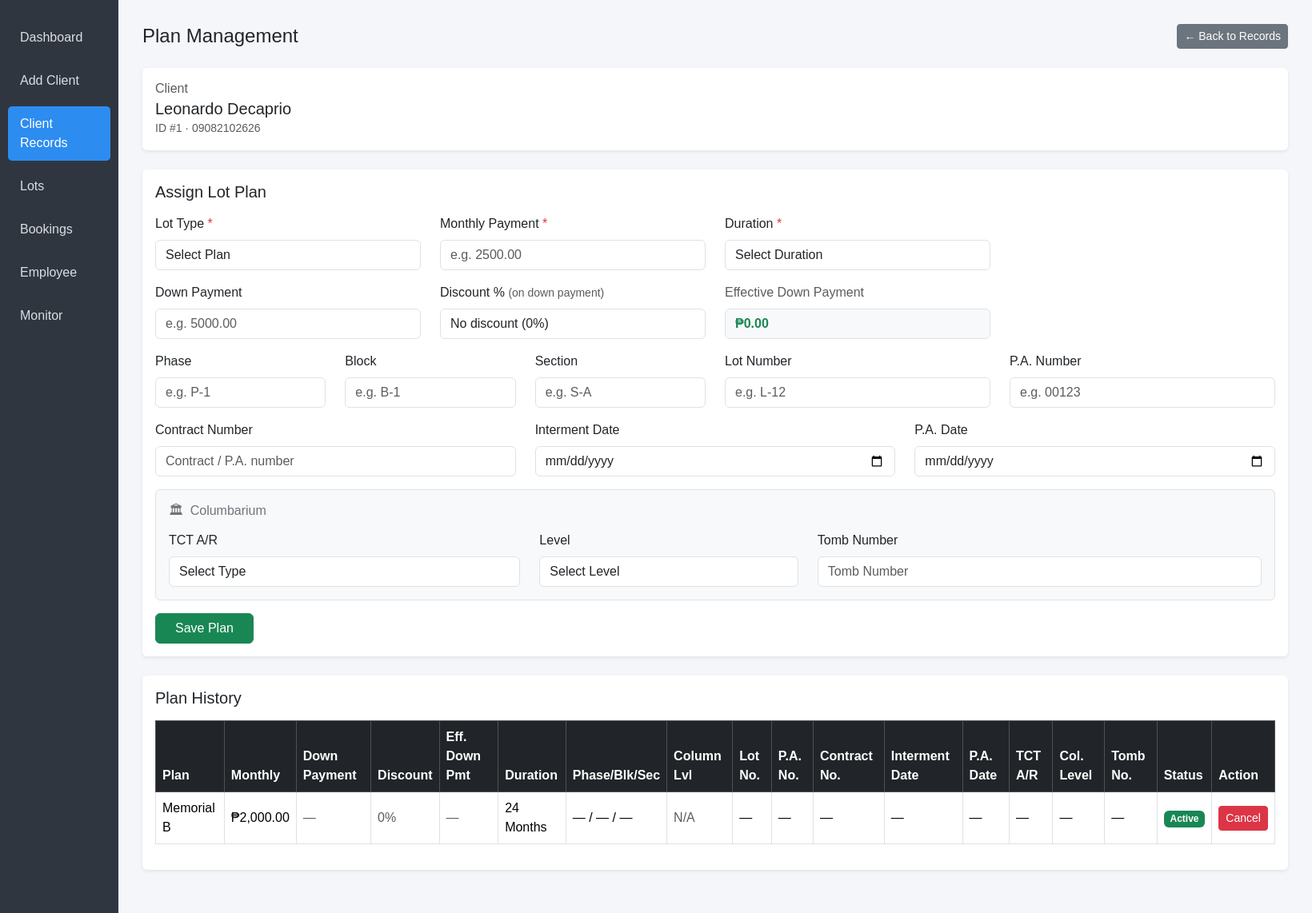
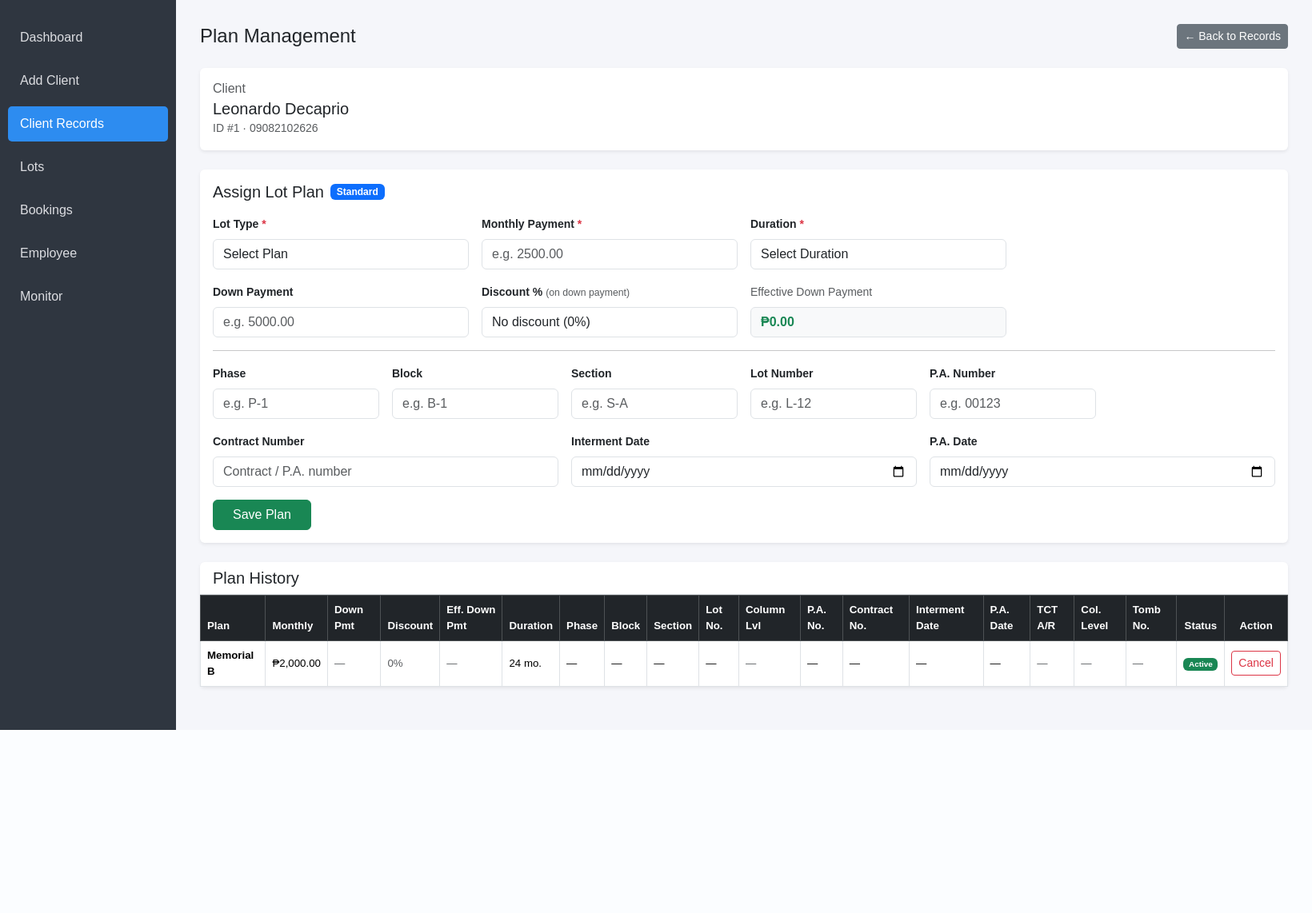
Before and after one commit to Mito2399/GG, a Django app: page /plan/1/ in a window 1640 px wide. Shown: the part 60-1202 px from the top of the page at 80% size. After the commit the page ends 973 px from the top, so only its background shows below. Run offline with Django 5.2, Linux system fonts and the light colour scheme; a user stored in the database is signed in; data comes from the database, SQL or seed files in the repository; some libraries are stand-ins or nearby versions.

Commit message:
Update plan.html

```diff
--- a/GG/app/templates/app/plan.html
+++ b/GG/app/templates/app/plan.html
@@ -21,139 +21,170 @@
 
 <!-- ── Assign Plan Form ──────────────────────────────────────────────────── -->
 <div class="card shadow-sm border-0 mb-4 no-print"><div class="card-body">
-  <h5 class="mb-3">Assign Lot Plan</h5>
+
+  <div class="d-flex align-items-center mb-3 gap-2">
+    <h5 class="mb-0">Assign Lot Plan</h5>
+    <span class="badge bg-primary" id="plan-mode-badge">Standard</span>
+  </div>
+
   <form method="POST" action="{% url 'plan' client.pk %}">
     {% csrf_token %}
 
-    <!-- Row 1: Plan details -->
-    <div class="row mb-3">
+    <!-- Row 1: Plan + Payment + Duration -->
+    <div class="row g-3 mb-3">
       <div class="col-md-3">
-        <label class="form-label">Lot Type <span class="text-danger">*</span></label>
+        <label class="form-label small fw-semibold">Lot Type <span class="text-danger">*</span></label>
         {{ form.plan }}
         {% if form.plan.errors %}<div class="text-danger small mt-1">{{ form.plan.errors.0 }}</div>{% endif %}
       </div>
       <div class="col-md-3">
-        <label class="form-label">Monthly Payment <span class="text-danger">*</span></label>
+        <label class="form-label small fw-semibold">Monthly Payment <span class="text-danger">*</span></label>
         {{ form.monthly_payment }}
         {% if form.monthly_payment.errors %}<div class="text-danger small mt-1">{{ form.monthly_payment.errors.0 }}</div>{% endif %}
       </div>
       <div class="col-md-3">
-        <label class="form-label">Duration <span class="text-danger">*</span></label>
+        <label class="form-label small fw-semibold">Duration <span class="text-danger">*</span></label>
         {{ form.duration }}
         {% if form.duration.errors %}<div class="text-danger small mt-1">{{ form.duration.errors.0 }}</div>{% endif %}
       </div>
     </div>
 
-    <!-- Row 2: Down payment + discount -->
-    <div class="row mb-3">
+    <!-- Row 2: Down payment + discount + preview -->
+    <div class="row g-3 mb-3">
       <div class="col-md-3">
-        <label class="form-label">Down Payment</label>
+        <label class="form-label small fw-semibold">Down Payment</label>
         {{ form.down_payment }}
         {% if form.down_payment.errors %}<div class="text-danger small mt-1">{{ form.down_payment.errors.0 }}</div>{% endif %}
       </div>
       <div class="col-md-3">
-        <label class="form-label">Discount %
-          <small class="text-muted">(on down payment)</small>
-        </label>
+        <label class="form-label small fw-semibold">Discount % <small class="text-muted fw-normal">(on down payment)</small></label>
         {{ form.discount_percent }}
         {% if form.discount_percent.errors %}<div class="text-danger small mt-1">{{ form.discount_percent.errors.0 }}</div>{% endif %}
       </div>
       <div class="col-md-3 d-flex align-items-end">
         <div class="w-100">
-          <label class="form-label text-muted">Effective Down Payment</label>
+          <label class="form-label small text-muted">Effective Down Payment</label>
           <div class="form-control bg-light text-success fw-semibold" id="effective-dp-preview">₱0.00</div>
         </div>
       </div>
     </div>
 
-    <!-- Row 3: Standard lot location -->
-    <div class="row mb-3">
+    <hr class="my-3">
+
+    <!-- ── DYNAMIC location fields ──────────────────────────────────────── -->
+
+    <!-- GROUP A: Standard lots — Phase, Block, Section, Lot No., P.A. No. -->
+    <div id="group-standard">
+      <div class="row g-3 mb-3">
         <div class="col-md-2">
-        <label class="form-label">Phase</label>{{ form.phase }}
+          <label class="form-label small fw-semibold">Phase</label>
+          {{ form.phase }}
         </div>
         <div class="col-md-2">
-        <label class="form-label">Block</label>{{ form.block }}
+          <label class="form-label small fw-semibold">Block</label>
+          {{ form.block }}
         </div>
         <div class="col-md-2">
-        <label class="form-label">Section</label>{{ form.section }}
+          <label class="form-label small fw-semibold">Section</label>
+          {{ form.section }}
         </div>
-      <div class="col-md-3">
-        <label class="form-label">Lot Number</label>{{ form.lot_number }}
+        <div class="col-md-2">
+          <label class="form-label small fw-semibold">Lot Number</label>
+          {{ form.lot_number }}
         </div>
-      <div class="col-md-3">
-        <label class="form-label">P.A. Number</label>{{ form.pa_number }}
+        <div class="col-md-2">
+          <label class="form-label small fw-semibold">P.A. Number</label>
+          {{ form.pa_number }}
+        </div>
       </div>
     </div>
 
-    <!-- Row 3b: Column Level — only for THS / THTC -->
-    <div class="row mb-3 d-none" id="column-level-row">
-      <div class="col-md-3">
-        <label class="form-label fw-semibold text-primary">
-          Column Level
-          <small class="text-muted fw-normal">(THS / THTC)</small>
-        </label>
+    <!-- GROUP B: THS / THTC — Phase, Block, Section, Column Level -->
+    <div id="group-ths" class="d-none">
+      <div class="row g-3 mb-3">
+        <div class="col-md-2">
+          <label class="form-label small fw-semibold">Phase</label>
+          <input type="text" name="phase" class="form-control" placeholder="e.g. P-1" id="ths-phase">
+        </div>
+        <div class="col-md-2">
+          <label class="form-label small fw-semibold">Block</label>
+          <input type="text" name="block" class="form-control" placeholder="e.g. B-1" id="ths-block">
+        </div>
+        <div class="col-md-2">
+          <label class="form-label small fw-semibold">Section</label>
+          <input type="text" name="section" class="form-control" placeholder="e.g. S-A" id="ths-section">
+        </div>
+        <div class="col-md-2">
+          <label class="form-label small fw-semibold text-primary">Column Level</label>
           {{ form.column_level }}
           {% if form.column_level.errors %}<div class="text-danger small mt-1">{{ form.column_level.errors.0 }}</div>{% endif %}
         </div>
       </div>
-
-    <!-- Row 4: Extended tracking -->
-    <div class="row mb-3">
-      <div class="col-md-4">
-        <label class="form-label">Contract Number</label>{{ form.contract_number }}
-      </div>
-      <div class="col-md-4">
-        <label class="form-label">Interment Date</label>{{ form.interment_date }}
-      </div>
-      <div class="col-md-4">
-        <label class="form-label">P.A. Date</label>{{ form.pa_date }}
-      </div>
     </div>
 
-    <!-- Row 5: Columbarium -->
-    <div class="border rounded p-3 mb-3 bg-light">
-      <h6 class="mb-3 text-secondary">
-        <span class="me-1">🏛</span> Columbarium
-      </h6>
-      <div class="row">
-        <div class="col-md-4">
-          <label class="form-label">TCT A/R</label>
+    <!-- GROUP C: TCT A/R (Columbarium) — Type, Level, Tomb Number -->
+    <div id="group-columbarium" class="d-none">
+      <div class="row g-3 mb-3">
+        <div class="col-md-3">
+          <label class="form-label small fw-semibold text-info">TCT A/R Type</label>
           {{ form.columbarium_type }}
           {% if form.columbarium_type.errors %}<div class="text-danger small mt-1">{{ form.columbarium_type.errors.0 }}</div>{% endif %}
         </div>
-        <div class="col-md-3">
-          <label class="form-label">Level</label>
+        <div class="col-md-2">
+          <label class="form-label small fw-semibold text-info">Level</label>
           {{ form.columbarium_level }}
           {% if form.columbarium_level.errors %}<div class="text-danger small mt-1">{{ form.columbarium_level.errors.0 }}</div>{% endif %}
         </div>
-        <div class="col-md-5">
-          <label class="form-label">Tomb Number</label>
+        <div class="col-md-3">
+          <label class="form-label small fw-semibold text-info">Tomb Number</label>
           {{ form.tomb_number }}
           {% if form.tomb_number.errors %}<div class="text-danger small mt-1">{{ form.tomb_number.errors.0 }}</div>{% endif %}
         </div>
       </div>
     </div>
 
+    <!-- Row: Extended tracking — always visible -->
+    <div class="row g-3 mb-3">
+      <div class="col-md-4">
+        <label class="form-label small fw-semibold">Contract Number</label>
+        {{ form.contract_number }}
+      </div>
+      <div class="col-md-4">
+        <label class="form-label small fw-semibold">Interment Date</label>
+        {{ form.interment_date }}
+      </div>
+      <div class="col-md-4">
+        <label class="form-label small fw-semibold">P.A. Date</label>
+        {{ form.pa_date }}
+      </div>
+    </div>
+
+    <div class="mt-2">
       <button type="submit" class="btn btn-success px-4">Save Plan</button>
+    </div>
   </form>
 </div></div>
 
-<!-- ── Current Plans Table ───────────────────────────────────────────────── -->
-<div class="card shadow-sm border-0 mb-4"><div class="card-body">
-  <h5 class="mb-3">Plan History</h5>
+<!-- ── Plan History Table ────────────────────────────────────────────────── -->
+<div class="card shadow-sm border-0 mb-4"><div class="card-body p-0">
+  <div class="px-3 py-2 border-bottom">
+    <h5 class="mb-0">Plan History</h5>
+  </div>
   <div class="table-responsive">
-  <table class="table table-bordered align-middle" style="min-width:1400px;">
+  <table class="table table-hover table-bordered align-middle mb-0" style="font-size:.83rem; min-width:1300px;">
     <thead class="table-dark">
       <tr>
         <th>Plan</th>
         <th>Monthly</th>
-        <th>Down Payment</th>
+        <th>Down Pmt</th>
         <th>Discount</th>
         <th>Eff. Down Pmt</th>
         <th>Duration</th>
-        <th>Phase/Blk/Sec</th>
+        <th>Phase</th>
+        <th>Block</th>
+        <th>Section</th>
+        <th>Lot No.</th>
         <th>Column Lvl</th>
-        <th>Lot No.</th>
         <th>P.A. No.</th>
         <th>Contract No.</th>
         <th>Interment Date</th>
@@ -161,50 +192,72 @@
         <th>TCT A/R</th>
         <th>Col. Level</th>
         <th>Tomb No.</th>
-        <th>Status</th>
-        <th class="no-print">Action</th>
+        <th class="text-center">Status</th>
+        <th class="no-print text-center">Action</th>
       </tr>
     </thead>
     <tbody>
       {% for data in plans %}
       <tr id="plan-row-{{ data.pk }}">
-        <td>{{ data.plan }}</td>
+        <td class="fw-semibold">{{ data.plan }}</td>
         <td>₱{{ data.monthly_payment|floatformat:2|intcomma }}</td>
         <td>
-          {% if data.down_payment %}
-            ₱{{ data.down_payment|floatformat:2|intcomma }}
+          {% if data.down_payment %}₱{{ data.down_payment|floatformat:2|intcomma }}
           {% else %}<span class="text-muted">—</span>{% endif %}
         </td>
         <td>
-          {% if data.discount_percent %}
-            {{ data.discount_percent }}%
+          {% if data.discount_percent %}<span class="text-warning fw-semibold">{{ data.discount_percent }}%</span>
           {% else %}<span class="text-muted">0%</span>{% endif %}
         </td>
         <td>
-          {% if data.effective_down_payment %}
-            ₱{{ data.effective_down_payment|floatformat:2|intcomma }}
+          {% if data.effective_down_payment %}₱{{ data.effective_down_payment|floatformat:2|intcomma }}
           {% else %}<span class="text-muted">—</span>{% endif %}
         </td>
-        <td>{{ data.duration }} Months</td>
-        <td>{{ data.phase|default:"—" }} / {{ data.block|default:"—" }} / {{ data.section|default:"—" }}</td>
+        <td>{{ data.duration }} mo.</td>
+
+        <!-- Location — standard / THS / THTC -->
+        {% if data.plan == "TCT A/R" %}
+          <td colspan="4" class="text-muted small text-center">— Columbarium —</td>
+          <td><span class="text-muted">—</span></td>
+        {% else %}
+          <td>{{ data.phase|default:"—" }}</td>
+          <td>{{ data.block|default:"—" }}</td>
+          <td>{{ data.section|default:"—" }}</td>
           <td>
             {% if data.plan == "THS" or data.plan == "THTC" %}
-            {{ data.column_level|default:"—" }}
+              <span class="text-muted small">—</span>
             {% else %}
-            <span class="text-muted">N/A</span>
+              {{ data.lot_number|default:"—" }}
             {% endif %}
           </td>
-        <td>{{ data.lot_number|default:"—" }}</td>
+          <td>
+            {% if data.plan == "THS" or data.plan == "THTC" %}
+              <span class="badge bg-primary bg-opacity-10 text-primary border border-primary border-opacity-25">
+                {{ data.column_level|default:"—" }}
+              </span>
+            {% else %}
+              <span class="text-muted">—</span>
+            {% endif %}
+          </td>
+        {% endif %}
+
         <td>{{ data.pa_number|default:"—" }}</td>
         <td>{{ data.contract_number|default:"—" }}</td>
         <td>{{ data.interment_date|default:"—" }}</td>
         <td>{{ data.pa_date|default:"—" }}</td>
+
+        <!-- Columbarium — TCT A/R only -->
+        {% if data.plan == "TCT A/R" %}
           <td>{{ data.columbarium_type|default:"—" }}</td>
-        <td>
-          {% if data.columbarium_level %}Level {{ data.columbarium_level }}{% else %}—{% endif %}
-        </td>
+          <td>{% if data.columbarium_level %}Level {{ data.columbarium_level }}{% else %}—{% endif %}</td>
           <td>{{ data.tomb_number|default:"—" }}</td>
-        <td id="plan-status-{{ data.pk }}">
+        {% else %}
+          <td><span class="text-muted">—</span></td>
+          <td><span class="text-muted">—</span></td>
+          <td><span class="text-muted">—</span></td>
+        {% endif %}
+
+        <td class="text-center" id="plan-status-{{ data.pk }}">
           {% if data.is_cancelled %}
             <span class="badge bg-danger">Cancelled</span>
             {% if data.cancellation_date %}<br><small class="text-muted">{{ data.cancellation_date }}</small>{% endif %}
@@ -216,20 +269,18 @@
             <span class="badge bg-secondary">Completed</span>
           {% endif %}
         </td>
-        <td class="no-print" id="plan-action-{{ data.pk }}">
+        <td class="text-center no-print" id="plan-action-{{ data.pk }}">
           {% if data.status and not data.is_cancelled and data.plan != "No Plan" %}
-          <button class="btn btn-sm btn-danger cancel-plan-btn"
+          <button class="btn btn-sm btn-outline-danger cancel-plan-btn"
                   data-pk="{{ data.pk }}"
-                  data-plan="{{ data.plan }}">
-            Cancel
-          </button>
+                  data-plan="{{ data.plan }}">Cancel</button>
           {% else %}
           <span class="text-muted small">—</span>
           {% endif %}
         </td>
       </tr>
       {% empty %}
-      <tr><td colspan="18" class="text-center text-muted">No plan assigned yet.</td></tr>
+      <tr><td colspan="20" class="text-center text-muted py-4">No plan assigned yet.</td></tr>
       {% endfor %}
     </tbody>
   </table>
@@ -273,7 +324,7 @@
 
 {% block extra_js %}
 <script>
-/* ── Live effective down payment preview ─────────────────────────────────── */
+/* ── Effective down payment preview ──────────────────────────────────────── */
 function updateEffectiveDP() {
   const dp   = parseFloat(document.getElementById("id_down_payment")?.value) || 0;
   const disc = parseFloat(document.getElementById("id_discount_percent")?.value) || 0;
@@ -281,28 +332,54 @@ function updateEffectiveDP() {
   const el   = document.getElementById("effective-dp-preview");
   if (el) el.textContent = "₱" + eff.toLocaleString("en-PH", { minimumFractionDigits: 2 });
 }
-document.getElementById("id_down_payment")?.addEventListener("input", updateEffectiveDP);
+document.getElementById("id_down_payment")?.addEventListener("input",  updateEffectiveDP);
 document.getElementById("id_discount_percent")?.addEventListener("change", updateEffectiveDP);
 updateEffectiveDP();
 
-/* ── Column Level: show only for THS / THTC ─────────────────────────────── */
-function toggleColumnLevel() {
-  const plan  = document.getElementById("id_plan")?.value;
-  const row   = document.getElementById("column-level-row");
-  const input = document.getElementById("id_column_level");
-  if (!row) return;
-  if (plan === "THS" || plan === "THTC") {
-    row.classList.remove("d-none");
-  } else {
-    row.classList.add("d-none");
-    if (input) input.value = "";   // clear value when hidden
+/* ── Dynamic location group ──────────────────────────────────────────────── */
+const TYPE_TO_GROUP = {
+  "THS":    "ths",
+  "THTC":   "ths",
+  "TCT A/R":"columbarium",
+};
+
+const BADGE = {
+  standard:    { label: "Standard",    cls: "bg-primary" },
+  ths:         { label: "THS / THTC",  cls: "bg-info text-dark" },
+  columbarium: { label: "Columbarium", cls: "bg-secondary" },
+};
+
+// All inputs inside each group, for enable/disable
+const GROUPS = {
+  standard:    document.getElementById("group-standard"),
+  ths:         document.getElementById("group-ths"),
+  columbarium: document.getElementById("group-columbarium"),
+};
+
+function applyPlanGroup(planValue) {
+  const groupKey = TYPE_TO_GROUP[planValue] || "standard";
+
+  // Update badge
+  const badge = document.getElementById("plan-mode-badge");
+  badge.textContent = BADGE[groupKey].label;
+  badge.className   = "badge " + BADGE[groupKey].cls;
+
+  // Show/hide groups and enable/disable their inputs
+  Object.entries(GROUPS).forEach(([key, el]) => {
+    const isActive = key === groupKey;
+    el.classList.toggle("d-none", !isActive);
+    el.querySelectorAll("input, select").forEach(f => {
+      f.disabled = !isActive;
+      if (!isActive) f.value = "";
+    });
+  });
 }
-}
-document.getElementById("id_plan")?.addEventListener("change", toggleColumnLevel);
-// Run on page load (handles pre-filled edit forms)
-toggleColumnLevel();
 
-/* ── Cancel plan ──────────────────────────────────────────────────────────── */
+const planSelect = document.getElementById("id_plan");
+applyPlanGroup(planSelect?.value || "");
+planSelect?.addEventListener("change", e => applyPlanGroup(e.target.value));
+
+/* ── Cancel plan ─────────────────────────────────────────────────────────── */
 let cancelPlanPk = null;
 const cancelPlanModal = new bootstrap.Modal(document.getElementById("cancelPlanModal"));
 
```
Lines whose indentation alone changed are shown as unchanged.
